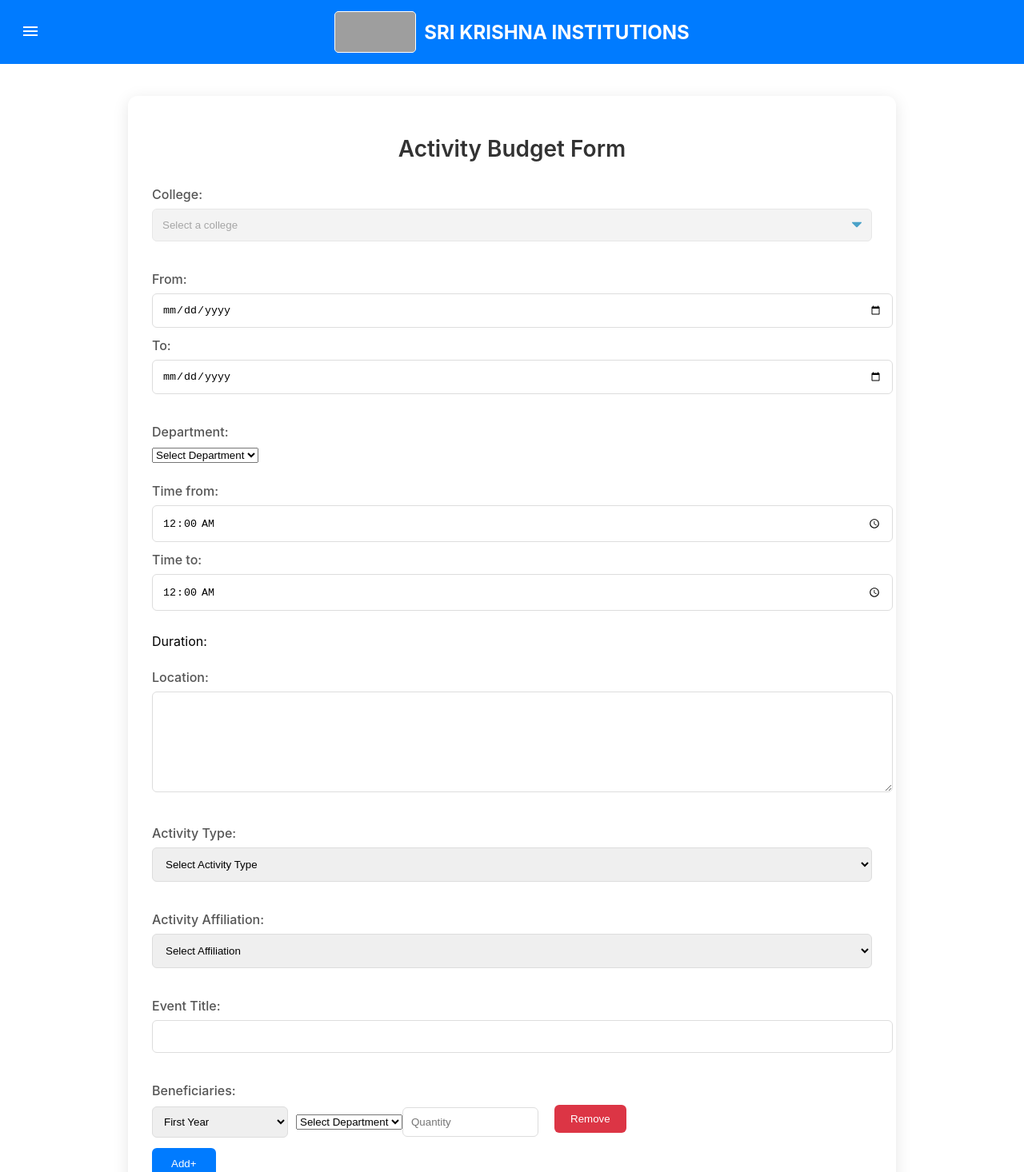
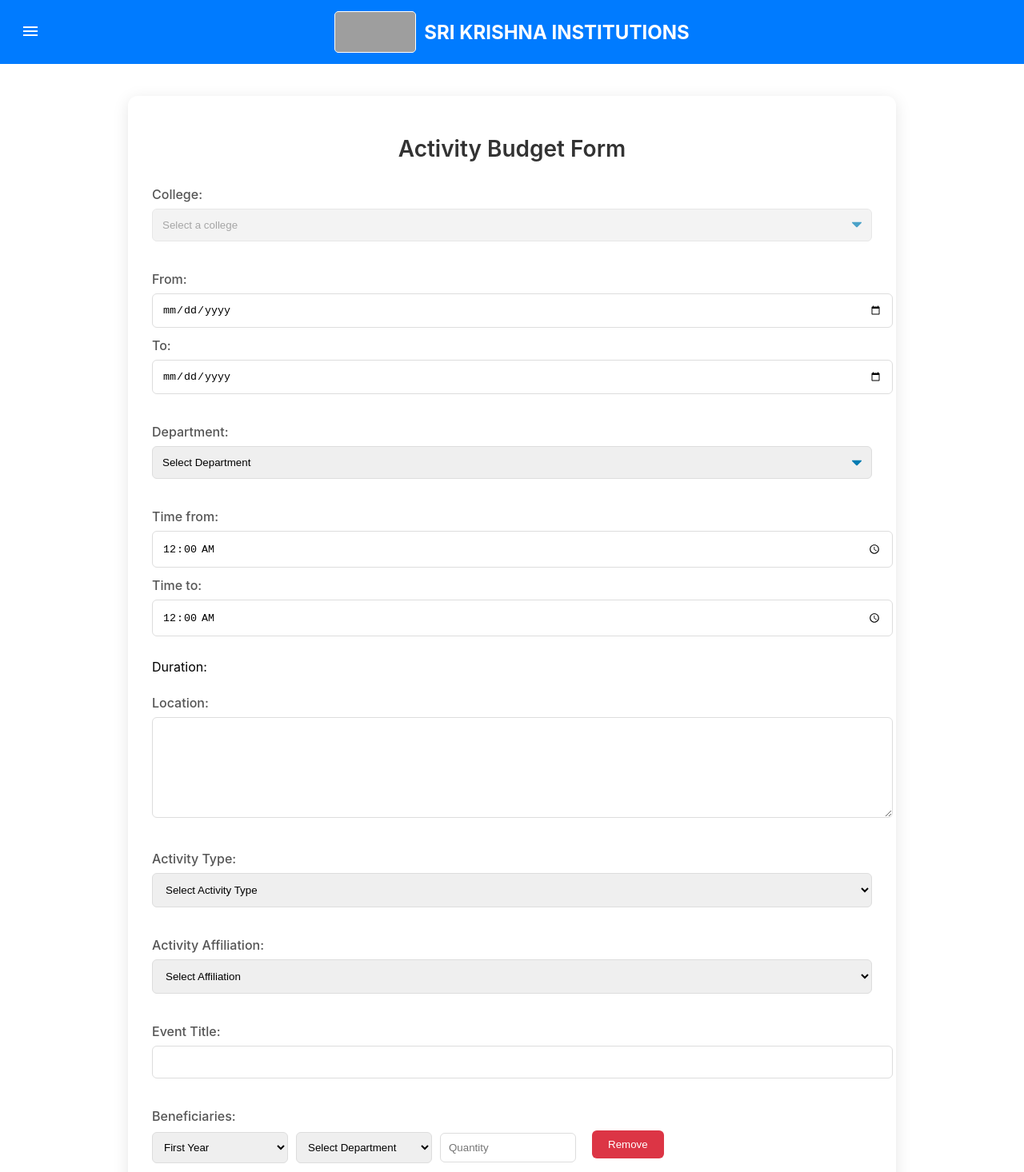
Before and after one commit to Yashwanth-Chandrakumar/SKI, a React (Create React App) app: page /activitybudget in a window 1280 px wide. Shown: the top 1466 px of the page at 80% size. Built offline with nearby package versions, Linux system fonts and the light colour scheme; grey boxes are pictures that could not be loaded.

Commit message:
Update activitybudget.js

```diff
--- a/src/components/activitybudget.js
+++ b/src/components/activitybudget.js
@@ -45,6 +45,7 @@
   const [unitPriceError, setUnitPriceError] = useState('');
   const [quantityError, setQuantityError] = useState('');
   const [departmentSelections,setDepartmentSelections] = useState([]);
+  const [departmentSelections1,setDepartmentSelections1] = useState([]);
   const [unitPriceError2, setUnitPriceError2] = useState('');
   const [quantityError2, setQuantityError2] = useState('');
   const [nextSno, setNextSno] = useState(2);
@@ -427,7 +428,7 @@
         </div>
         <div style={styles.section}>
           <label style={styles.label}>Department:</label>
-          <select value={selectedDepartment} onChange={handleDepartmentChange}>
+          <select style={styles.select} value={selectedDepartment} onChange={handleDepartmentChange}>
           <option value="">Select Department</option>
           {departmentOptions.map((department, index) => (
             <option key={index} value={department}>{department}</option>
@@ -524,7 +525,7 @@
                     <option key={deptIndex} value={department}>{department}</option>
                   ))}
                 </select> */}
-               <select
+               <select style={styles.inputSmall}
               value={row.department}
               onChange={(e) => handleBeneficiaryDepartmentChange(index, e.target.value)}
             >
```
